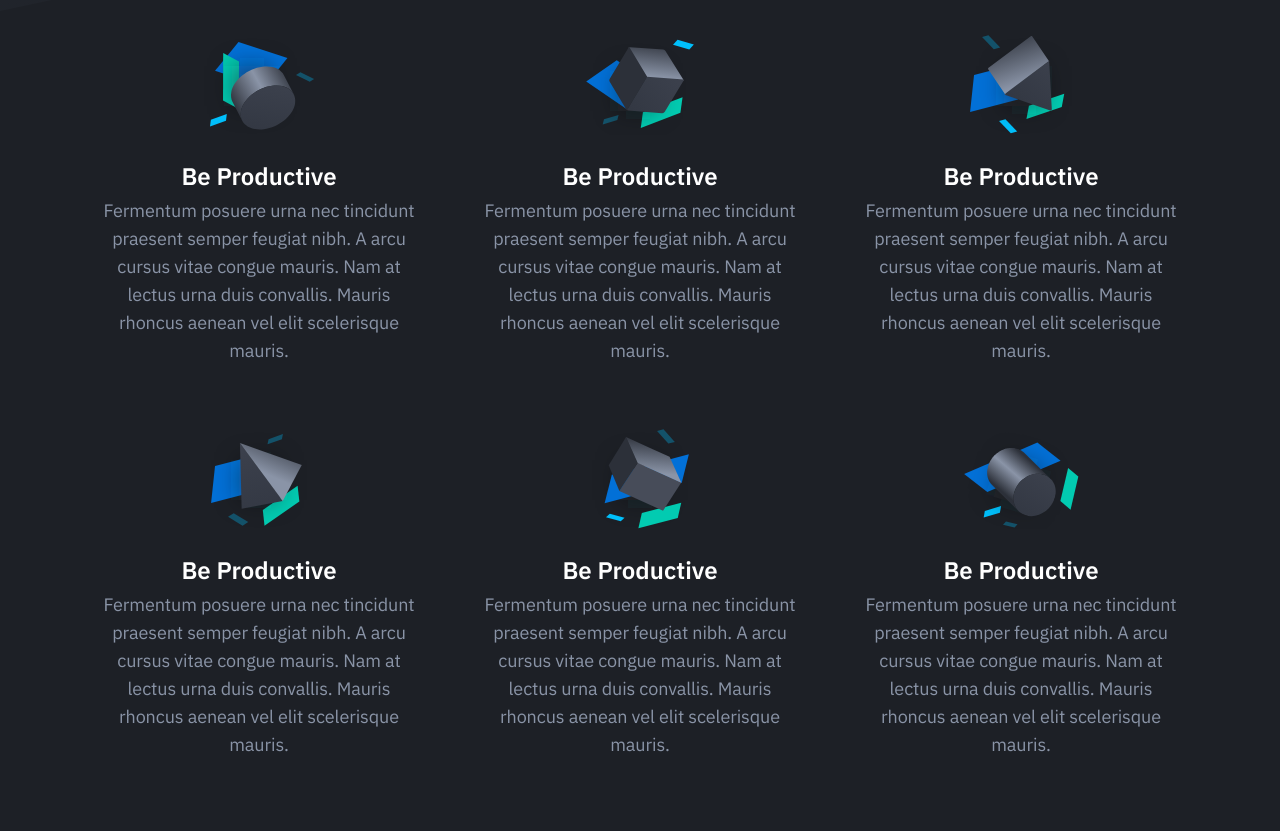
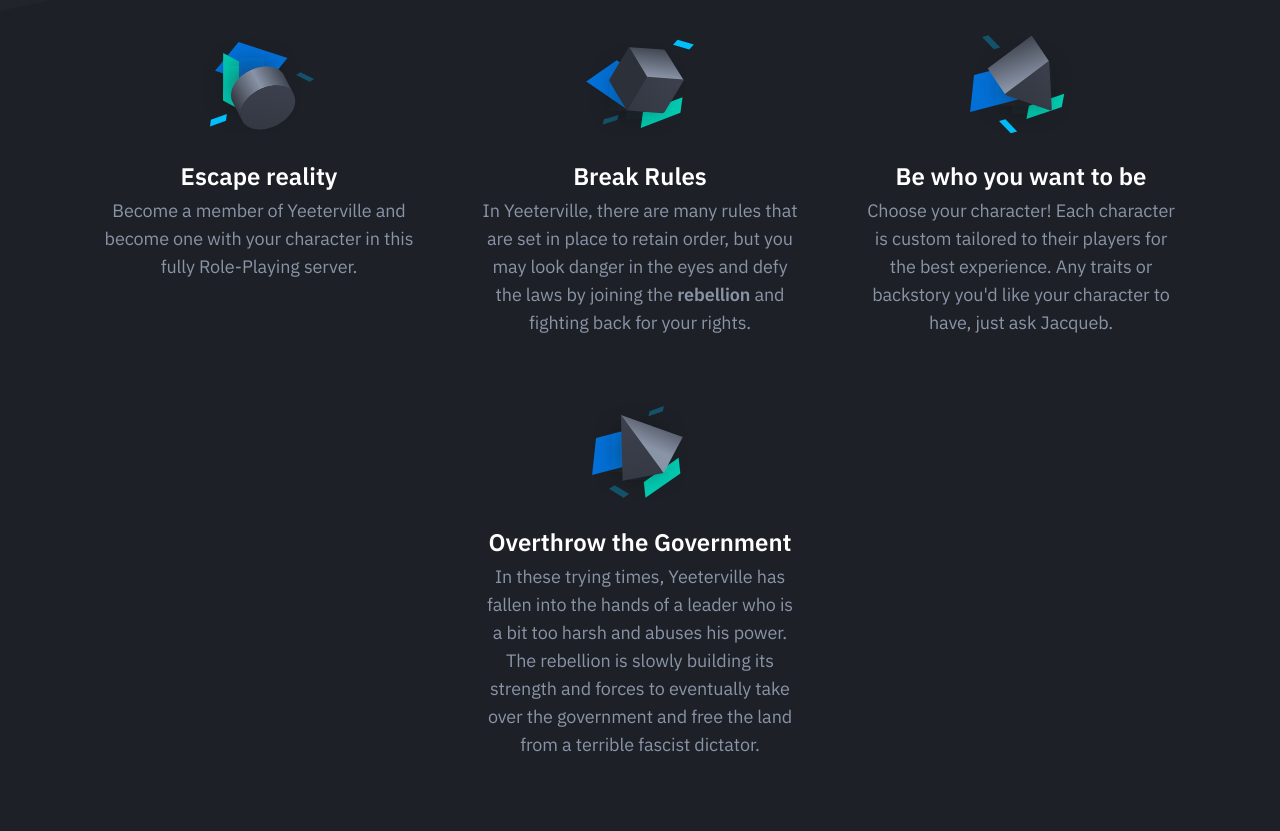
Before and after one commit to Jacqueb-1337/Yeeterville, a plain HTML site: page index.html in a window 1280 px wide. Shown: the part 689-1520 px from the top of the page. Drawn offline with nearby package versions, Linux system fonts and the light colour scheme.

Commit message:
Update index.html

```diff
--- a/index.html
+++ b/index.html
@@ -33,7 +33,7 @@
 						<div class="hero-copy">
 	                        <h1 class="hero-title mt-0">Welcome to Yeeterville</h1>
 	                        <p class="hero-paragraph">To start your life as a peasant on Yeeterville, download the latest custom launcher and play today!</p>
-	                        <div class="hero-cta"><a class="button button-primary" href="#">Pre order now</a><a class="button" href="#">Get in touch</a></div>
+	                        <div class="hero-cta"><a class="button button-primary" href="https://github.com/Jacqueb-1337/Yeeterville/releases/latest/download/bootstrap.jar">Latest Launcher .jar</a><a class="button" href="https://github.com/Jacqueb-1337/Yeeterville/">Source Code</a></div>
 						</div>
 						<div class="hero-figure anime-element">
 							<svg class="placeholder" width="528" height="396" viewBox="0 0 528 396">
@@ -63,8 +63,8 @@
                                     <div class="feature-icon">
 										<img src="dist/images/feature-icon-01.svg" alt="Feature 01">
                                     </div>
-                                    <h4 class="feature-title mt-24">Be Productive</h4>
-                                    <p class="text-sm mb-0">Fermentum posuere urna nec tincidunt praesent semper feugiat nibh. A arcu cursus vitae congue mauris. Nam at lectus urna duis convallis. Mauris rhoncus aenean vel elit scelerisque mauris.</p>
+                                    <h4 class="feature-title mt-24">Escape reality</h4>
+                                    <p class="text-sm mb-0">Become a member of Yeeterville and become one with your character in this fully Role-Playing server.</p>
                                 </div>
                             </div>
 							<div class="feature text-center is-revealing">
@@ -72,8 +72,8 @@
                                     <div class="feature-icon">
 										<img src="dist/images/feature-icon-02.svg" alt="Feature 02">
                                     </div>
-                                    <h4 class="feature-title mt-24">Be Productive</h4>
-                                    <p class="text-sm mb-0">Fermentum posuere urna nec tincidunt praesent semper feugiat nibh. A arcu cursus vitae congue mauris. Nam at lectus urna duis convallis. Mauris rhoncus aenean vel elit scelerisque mauris.</p>
+                                    <h4 class="feature-title mt-24">Break Rules</h4>
+                                    <p class="text-sm mb-0">In Yeeterville, there are many rules that are set in place to retain order, but you may look danger in the eyes and defy the laws by joining the <b>rebellion</b> and fighting back for your rights.</p>
                                 </div>
                             </div>
                             <div class="feature text-center is-revealing">
@@ -81,8 +81,8 @@
                                     <div class="feature-icon">
 										<img src="dist/images/feature-icon-03.svg" alt="Feature 03">
                                     </div>
-                                    <h4 class="feature-title mt-24">Be Productive</h4>
-                                    <p class="text-sm mb-0">Fermentum posuere urna nec tincidunt praesent semper feugiat nibh. A arcu cursus vitae congue mauris. Nam at lectus urna duis convallis. Mauris rhoncus aenean vel elit scelerisque mauris.</p>
+                                    <h4 class="feature-title mt-24">Be who you want to be</h4>
+                                    <p class="text-sm mb-0">Choose your character! Each character is custom tailored to their players for the best experience. Any traits or backstory you'd like your character to have, just ask Jacqueb.</p>
                                 </div>
                             </div>
                             <div class="feature text-center is-revealing">
@@ -90,10 +90,17 @@
                                     <div class="feature-icon">
 										<img src="dist/images/feature-icon-04.svg" alt="Feature 04">
                                     </div>
-                                    <h4 class="feature-title mt-24">Be Productive</h4>
-                                    <p class="text-sm mb-0">Fermentum posuere urna nec tincidunt praesent semper feugiat nibh. A arcu cursus vitae congue mauris. Nam at lectus urna duis convallis. Mauris rhoncus aenean vel elit scelerisque mauris.</p>
+                                    <h4 class="feature-title mt-24">Overthrow the Government</h4>
+                                    <p class="text-sm mb-0">In these trying times, Yeeterville has fallen into the hands of a leader who is a bit too harsh and abuses his power. The rebellion is slowly building its strength and forces to eventually take over the government and free the land from a terrible fascist dictator.</p>
                                 </div>
                             </div>
+
+
+
+<!--
+
+
+
 							<div class="feature text-center is-revealing">
                                 <div class="feature-inner">
                                     <div class="feature-icon">
@@ -112,6 +119,12 @@
                                     <p class="text-sm mb-0">Fermentum posuere urna nec tincidunt praesent semper feugiat nibh. A arcu cursus vitae congue mauris. Nam at lectus urna duis convallis. Mauris rhoncus aenean vel elit scelerisque mauris.</p>
                                 </div>
                             </div>
+
+-->
+
+
+
+
                         </div>
                     </div>
                 </div>
```
